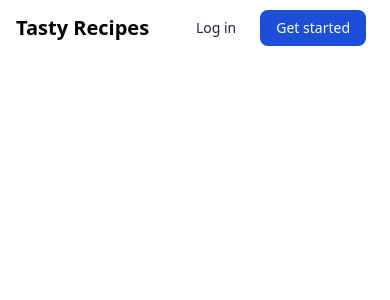
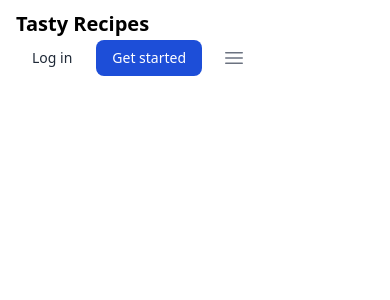
Before and after one commit to Jon-Felipe/Tasty-React, a React (Vite) app: page / in a window 390 px wide. Shown: the top 300 px of the page. Built offline with nearby package versions, Linux system fonts and the light colour scheme.

Commit message:
added button icon

```diff
--- a/src/components/Header.tsx
+++ b/src/components/Header.tsx
@@ -1,4 +1,5 @@
 import React from 'react';
+import { Bars3Icon } from '@heroicons/react/24/outline';
 
 // components
 import NavLinks from './NavLinks';
@@ -26,6 +27,12 @@ const Header = (props: Props) => {
             >
               Get started
             </a>
+            <button
+              type='button'
+              className='inline-flex items-center p-2 ml-1 text-sm text-gray-500 rounded-lg lg:hidden hover:bg-gray-100'
+            >
+              <Bars3Icon className='h-6 w-6' />
+            </button>
           </div>
           <NavLinks />
         </div>
```
